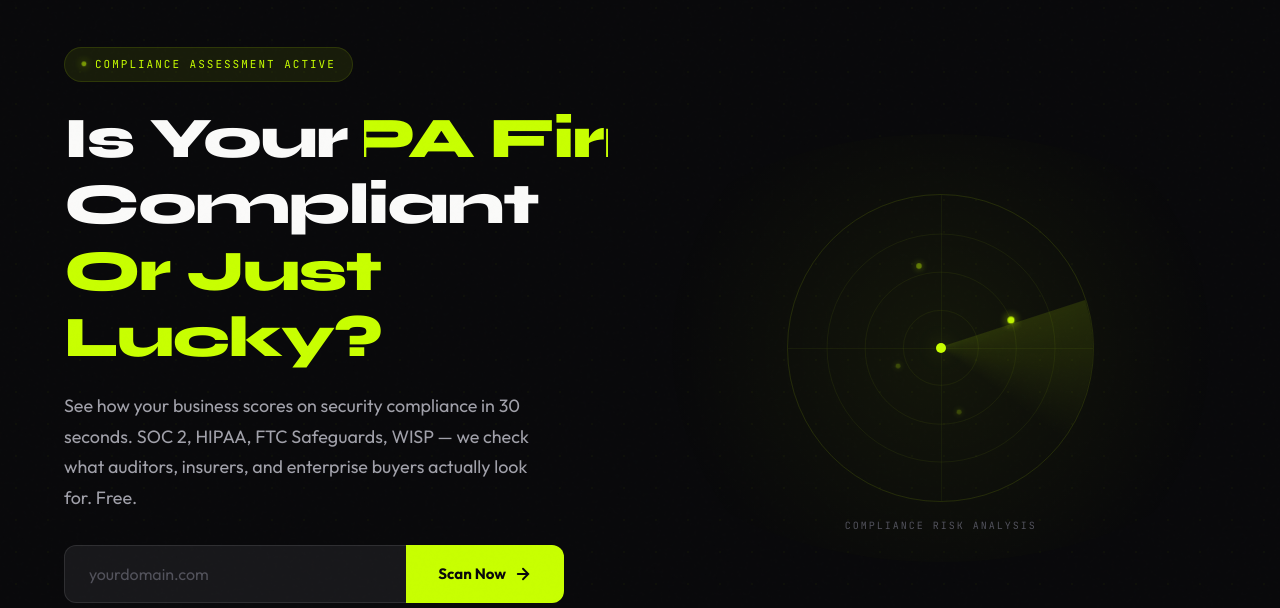
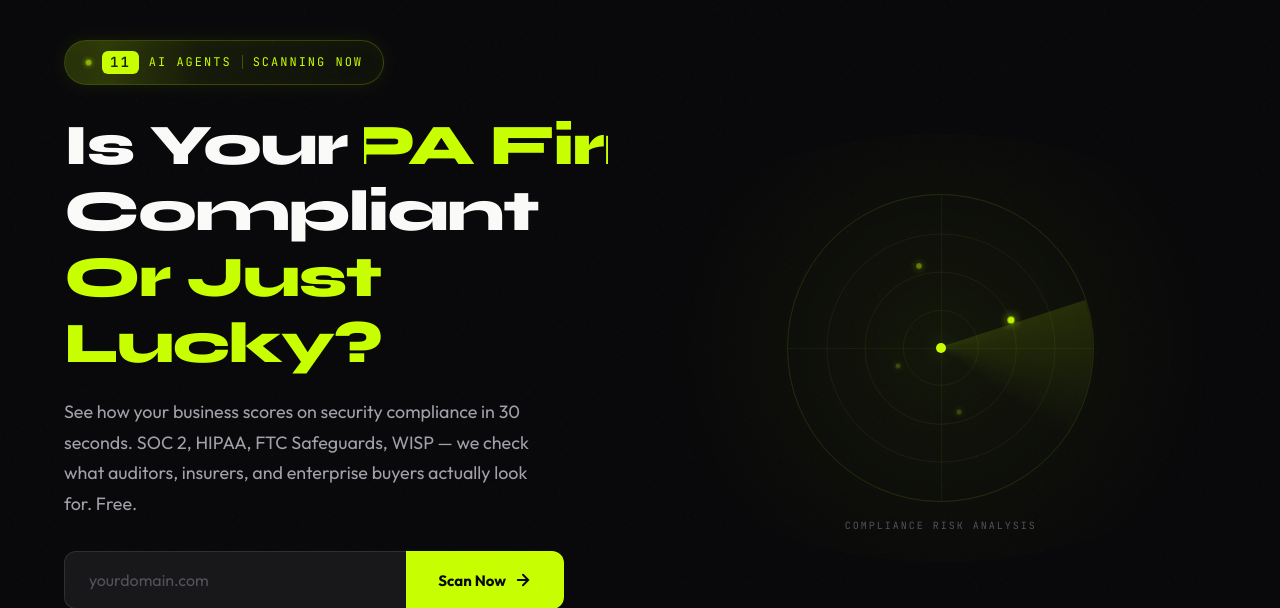
Before and after one commit to camayank/cc-mkw-rsjs, a Python web app: template templates/landing.html in a window 1280 px wide. Shown: the part 72-680 px from the top of the page. Run offline with Jinja, Linux system fonts and the light colour scheme; the template is opened without the code that fills it, so the values that code supplies are empty.

Commit message:
feat: hero badge — animated 11 AI Agents counter with glow + shimmer
Badge counts up 0→11 on page load with decelerating timing. Glowing
lime pill with shimmer sweep, pulsing dot, and scale-in entry animation.
Reads: [●] [11] AI Agents | Scanning Now

Co-Authored-By: Claude Opus 4.6 <noreply@anthropic.com>

```diff
--- a/templates/landing.html
+++ b/templates/landing.html
@@ -37,9 +37,14 @@ nav.scrolled{background:rgba(9,9,11,.88);backdrop-filter:blur(20px) saturate(1.2
 
 .hero{min-height:100vh;display:grid;grid-template-columns:1fr 1fr;align-items:center;gap:clamp(32px,4vw,80px);padding:100px clamp(24px,5vw,64px) 60px;position:relative;z-index:1;max-width:1400px;margin:0 auto}
 .hero-content{max-width:640px}
-.hero-badge{display:inline-flex;align-items:center;gap:8px;padding:8px 16px;border-radius:100px;background:var(--lime-dim);border:1px solid rgba(200,255,0,.12);margin-bottom:24px;font-family:var(--mono);font-size:11px;color:var(--lime);letter-spacing:2px;text-transform:uppercase}
-.hero-badge .dot{width:6px;height:6px;border-radius:50%;background:var(--lime);box-shadow:0 0 10px var(--lime);animation:pulse 2s infinite}
-@keyframes pulse{0%,100%{opacity:1;transform:scale(1)}50%{opacity:.5;transform:scale(.8)}}
+.hero-badge{display:inline-flex;align-items:center;gap:10px;padding:10px 20px;border-radius:100px;background:linear-gradient(135deg,rgba(200,255,0,.1),rgba(200,255,0,.03));border:1px solid rgba(200,255,0,.2);margin-bottom:28px;font-family:var(--mono);font-size:12px;color:var(--lime);letter-spacing:2px;text-transform:uppercase;position:relative;overflow:hidden;cursor:default;animation:badgeEntry .8s ease .2s both;box-shadow:0 0 20px rgba(200,255,0,.08),inset 0 0 20px rgba(200,255,0,.03)}
+.hero-badge::after{content:'';position:absolute;top:0;left:-100%;width:60%;height:100%;background:linear-gradient(90deg,transparent,rgba(200,255,0,.12),transparent);animation:shimmer 3s ease-in-out infinite}
+@keyframes shimmer{0%{left:-100%}50%{left:150%}100%{left:150%}}
+@keyframes badgeEntry{from{opacity:0;transform:scale(.9) translateY(8px)}to{opacity:1;transform:scale(1) translateY(0)}}
+.hero-badge .dot{width:7px;height:7px;border-radius:50%;background:var(--lime);box-shadow:0 0 10px var(--lime),0 0 20px rgba(200,255,0,.3);animation:pulse 2s infinite}
+@keyframes pulse{0%,100%{opacity:1;transform:scale(1);box-shadow:0 0 10px var(--lime),0 0 20px rgba(200,255,0,.3)}50%{opacity:.6;transform:scale(.8);box-shadow:0 0 6px var(--lime),0 0 10px rgba(200,255,0,.15)}}
+.badge-count{font-weight:700;font-size:14px;color:#fff;background:var(--lime);color:var(--bg);padding:2px 8px;border-radius:6px;min-width:22px;text-align:center;line-height:1.3}
+.badge-sep{width:1px;height:14px;background:rgba(200,255,0,.25)}
 .hero h1{font-family:var(--head);font-size:clamp(32px,4.5vw,68px);font-weight:800;line-height:1.15;letter-spacing:-1.5px;margin-bottom:20px}
 .hero h1 .accent{color:var(--lime);display:block}
 .hero-sub{font-size:clamp(15px,1.4vw,18px);color:var(--muted);line-height:1.7;margin-bottom:32px;max-width:480px;font-weight:400}
@@ -249,7 +254,7 @@ footer{flex-direction:column;gap:16px;text-align:center}
 
 <section class="hero">
 <div class="hero-content">
-<div class="hero-badge"><span class="dot"></span>Compliance Assessment Active</div>
+<div class="hero-badge"><span class="dot"></span><span class="badge-count" id="agentCount">0</span> AI Agents<span class="badge-sep"></span>Scanning Now</div>
 <h1>Is Your
 <span class="rotate-line"><span class="rotate-word active">CPA Firm</span><span class="rotate-word">SaaS Startup</span><span class="rotate-word">Medical Practice</span><span class="rotate-word">Law Firm</span><span class="rotate-word">MSP</span><span class="rotate-word">Fintech</span><span class="rotate-word">Nonprofit</span><span class="rotate-word">Agency</span></span>
 <br>Compliant<span class="accent">Or Just Lucky?</span></h1>
@@ -508,6 +513,15 @@ adPowers.innerHTML=a.powers.map(p=>'<li>'+p+'</li>').join('');
 });
 });
 
+// Agent count-up
+(function(){
+const el=document.getElementById('agentCount');
+if(!el)return;
+let n=0;const target=11;
+const step=()=>{if(n<target){n++;el.textContent=n;setTimeout(step,90+(n*15))}};
+setTimeout(step,600);
+})();
+
 // Rotating headline words with smooth width
 (function(){
 const line=document.querySelector('.rotate-line');
```
